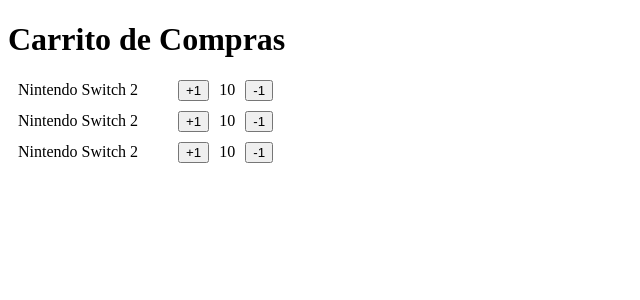
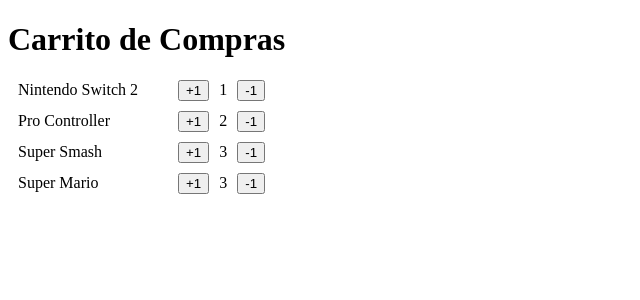
Before and after one commit to Tatoguvaga/React, a React (Vite) app in the folder 02-first-steps/: page / in a window 1280 px wide. Shown: the top 300 px of the page, without its empty margins (0-640 px from the left). Built offline with nearby package versions, Linux system fonts and the light colour scheme.

Commit message:
componentes-props

```diff
--- a/02-first-steps/src/FirstStepsApp.tsx
+++ b/02-first-steps/src/FirstStepsApp.tsx
@@ -7,9 +7,10 @@ export function FirstStepsApp() {
         <>
             <h1>Carrito de Compras</h1>
 
-            <ItemCounter/>
-            <ItemCounter/>
-            <ItemCounter/>
+            <ItemCounter name="Nintendo Switch 2" quantity={1} />
+            <ItemCounter name="Pro Controller" quantity={2}/>
+            <ItemCounter name="Super Smash" quantity={3}/>
+            <ItemCounter name="Super Mario" quantity={3}/>
         </>
     );
 
--- a/02-first-steps/src/shopping-cart/ItemCounter.tsx
+++ b/02-first-steps/src/shopping-cart/ItemCounter.tsx
@@ -1,4 +1,11 @@
-export const ItemCounter = () => {
+interface Props {
+    name: string;
+    quantity?: number;
+}
+
+
+export const ItemCounter = ({name, quantity}: Props) => {
+
     return (
         <section
             style={{
@@ -13,10 +20,10 @@ export const ItemCounter = () => {
                     width: 150,
                 }}
             >
-                Nintendo Switch 2
+                {name}
             </span>
             <button>+1</button>
-            <span>10</span>
+            <span>{quantity}</span>
             <button>-1</button>
         </section>
     );
```
